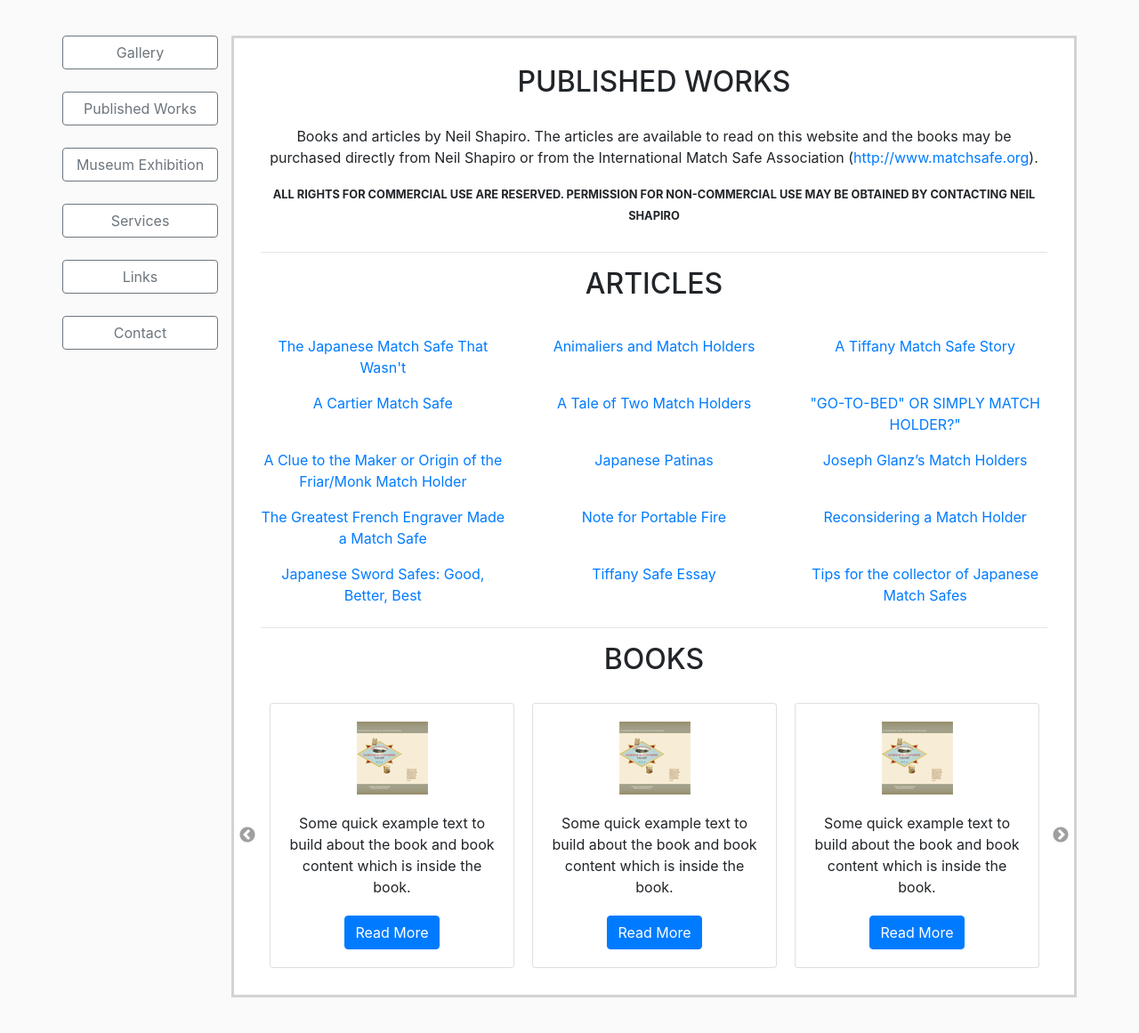
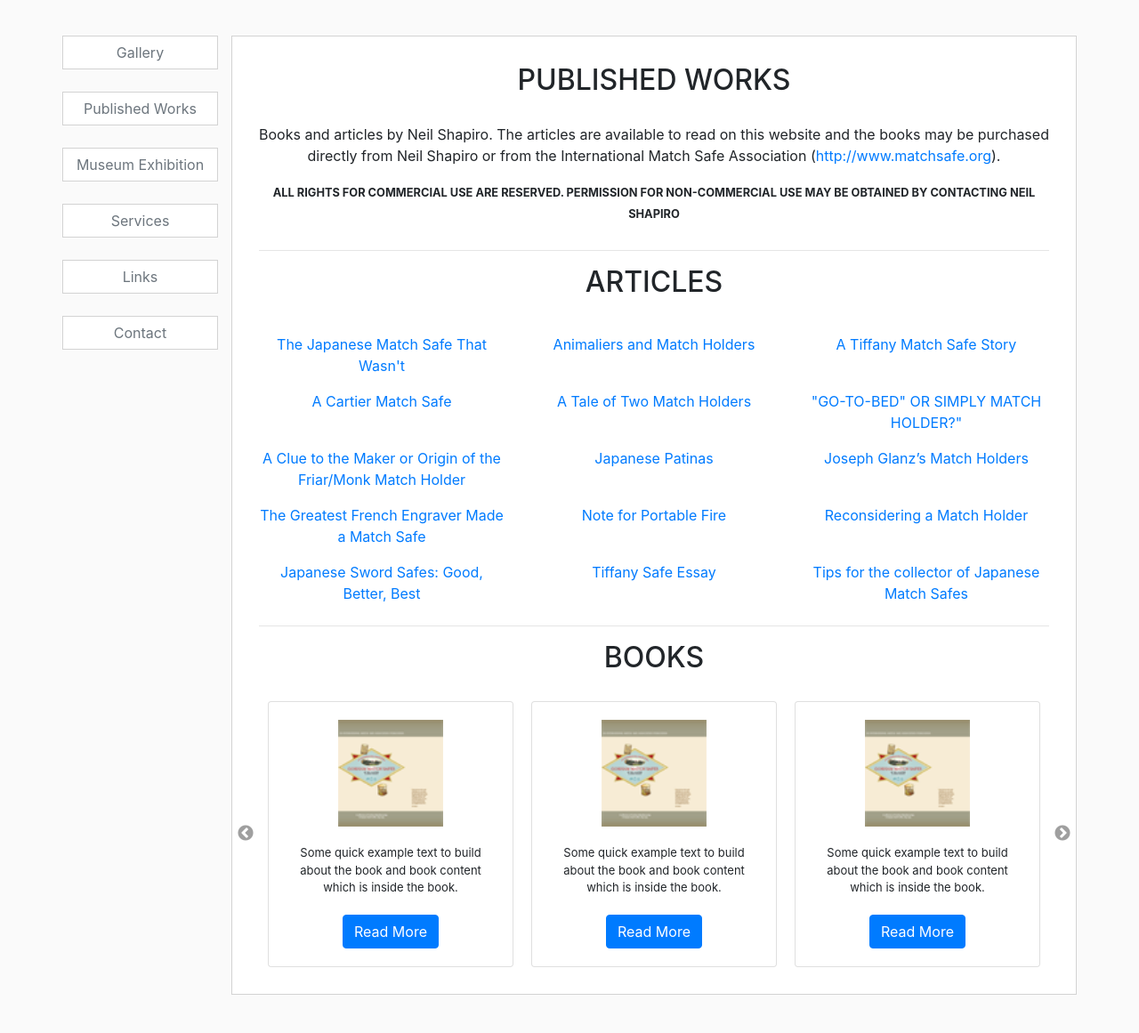
Before and after one commit to neilshapiro/MatchSafeScholar, a PHP site: page /works.php in a window 1280 px wide. Shown: the part 163-1324 px from the top of the page at 89% size. After the commit the page ends 1281 px from the top, so only its background shows below. Run offline with PHP 8.4, Linux system fonts and the light colour scheme.

Commit message:
changed website styling

```diff
--- a/style.css
+++ b/style.css
@@ -11,11 +11,16 @@ body {
 .header p {
   margin: 0;
 }
+#site-title, #site-title:link, #site-title:hover {
+  color: inherit;
+  text-decoration: inherit;
+}
 .site-content {
   margin-top: 40px;
 }
 .page-content {
   border-style: solid;
+  border-width: thin;
   border-color: lightgray;
   padding: 30px;
   background-color: white;
@@ -29,6 +34,11 @@ body {
 nav .btn {
   margin-bottom: 25px;
   background-color:white;
+  border-color: lightgray;
+  border-radius: 0;
+}
+.slick-slide {
+  overflow:hidden;
 }
 #gallery .caption {
   background-color: rgba(0, 0, 0, 0.4);
@@ -43,6 +53,21 @@ nav .btn {
 .book-slider .card {
   margin: 0 10px;
   padding: 20px 0;
+  height: 100%;
+}
+.card-title {
+  font-weight: bold;
+}
+.card-text {
+  font-size: small;
+}
+.card img {
+  height: 120px;
+  max-height: 120px;
+}
+#displayCaption {
+  font-style: italic;
+  padding-top: 15px;
 }
 #links p {
   margin-bottom: 5px;
@@ -50,6 +75,10 @@ nav .btn {
 #links a {
   display: block;
   margin-bottom: 20px;
+}
+table {
+  /*position:relative;
+  left: 3em;*/
 }
 table td {
   vertical-align: top;
```
